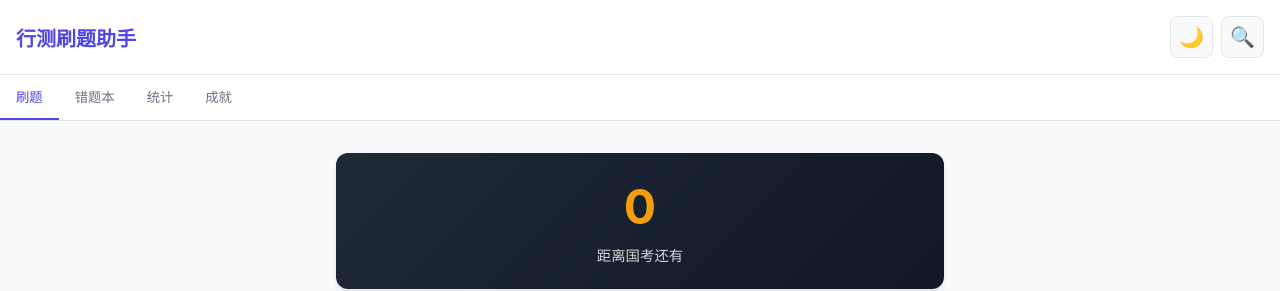
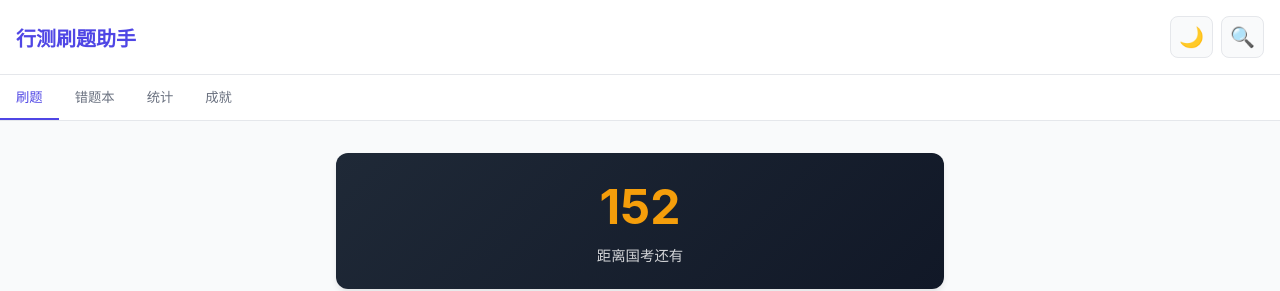
Before and after one commit to feiguang50-hub/study_assistant, a plain HTML site: page index.html in a window 1280 px wide. Shown: the top 291 px of the page. Drawn offline with Linux system fonts and the light colour scheme.

Commit message:
Fix exam countdown to 2026-11-24

```diff
--- a/index.html
+++ b/index.html
@@ -881,7 +881,7 @@
 
         // 考试倒计时
         function updateCountdown() {
-            const examDate = new Date('2025-11-24');
+            const examDate = new Date('2026-11-24');
             const today = new Date();
             const diff = examDate - today;
             const days = Math.max(0, Math.ceil(diff / (1000 * 60 * 60 * 24)));
```
